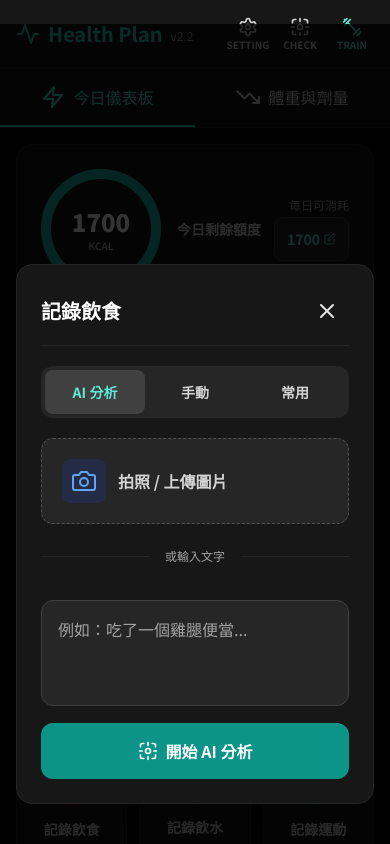
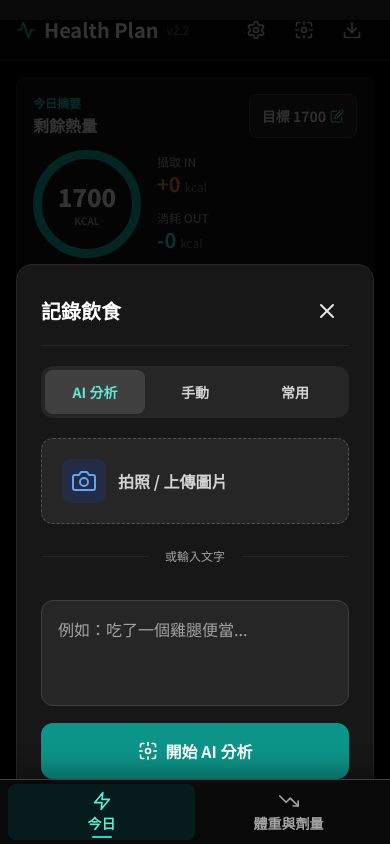
Before and after one commit to peter70chen/Health, a React (Vite) app: page / in a window 390 px wide. Both pictures are taken after a click on the button "記錄飲食". Shown: the top 844 px of the page. Built offline with nearby package versions, Linux system fonts and the light colour scheme.

Commit message:
feat: refine mobile health dashboard

```diff
--- a/src/App.tsx
+++ b/src/App.tsx
@@ -1308,7 +1308,7 @@ const App: React.FC = () => {
   const editingFoodBase = editingFood ? getFoodBaseValues(editingFood) : null;
 
   return (
-    <div className="pb-32 max-w-md mx-auto min-h-screen relative bg-black">
+    <div className="pb-[calc(6.5rem+env(safe-area-inset-bottom))] max-w-md mx-auto min-h-screen relative bg-black">
       {/*
        * 常駐的 live region。必須「先存在於 DOM，之後才變更內容」，
        * 螢幕閱讀器才會播報 —— 若把 role="status" 掛在條件渲染的 toast 上，
@@ -1328,12 +1328,12 @@ const App: React.FC = () => {
       )}
 
       {/* Header */}
-      <header className="sticky top-0 bg-neutral-900 z-50 px-4 pt-[calc(env(safe-area-inset-top)+0.75rem)] pb-3 flex justify-between items-center shadow-md border-b border-neutral-800">
-        <h1 className="text-lg min-[360px]:text-xl font-bold text-teal-400 flex items-center gap-2 whitespace-nowrap shrink-0"><Icons.Activity /> Health Plan <span className="hidden min-[380px]:inline text-xs text-neutral-400 font-normal mt-1">{APP_DISPLAY_VERSION}</span></h1>
-        <div className="flex gap-2">
-          <button aria-label="開啟設定" onClick={() => setShowSettings(!showSettings)} className={`flex flex-col items-center justify-center min-w-[44px] min-h-[44px] hover:text-teal-300 ${hasAnyKey ? 'text-teal-300' : 'text-neutral-300'}`}><Icons.Settings /><span className="text-[10px] font-bold max-[340px]:sr-only">SETTING</span></button>
-          <button aria-label="資料健康檢查" onClick={() => setShowDataHealth(true)} className={`flex flex-col items-center justify-center min-w-[44px] min-h-[44px] hover:text-teal-300 ${dataHealthIssues.length > 0 ? 'text-amber-300' : 'text-neutral-300'}`}><Icons.ScanEye /><span className="text-[10px] font-bold max-[340px]:sr-only">CHECK</span></button>
-          <button aria-label="匯出訓練資料" onClick={handleTrainingExport} className="flex flex-col items-center justify-center min-w-[44px] min-h-[44px] text-teal-300 hover:text-teal-200"><Icons.Dumbbell className="w-5 h-5" /><span className="text-[10px] font-bold max-[340px]:sr-only">TRAIN</span></button>
+      <header className="sticky top-0 bg-neutral-950/95 backdrop-blur z-50 px-4 pt-[calc(env(safe-area-inset-top)+0.5rem)] pb-2 flex justify-between items-center border-b border-neutral-800">
+        <h1 className="text-lg min-[360px]:text-xl font-bold text-white flex items-center gap-2 whitespace-nowrap shrink-0"><Icons.Activity className="w-5 h-5 text-teal-400" /> Health Plan <span className="hidden min-[390px]:inline text-xs text-neutral-500 font-normal">{APP_DISPLAY_VERSION}</span></h1>
+        <div className="flex gap-1">
+          <button title="設定" aria-label="開啟設定" onClick={() => setShowSettings(!showSettings)} className={`flex items-center justify-center min-w-[44px] min-h-[44px] rounded-lg hover:bg-neutral-800 hover:text-teal-300 ${hasAnyKey ? 'text-teal-300' : 'text-neutral-300'}`}><Icons.Settings /></button>
+          <button title="資料健康檢查" aria-label="資料健康檢查" onClick={() => setShowDataHealth(true)} className={`relative flex items-center justify-center min-w-[44px] min-h-[44px] rounded-lg hover:bg-neutral-800 hover:text-teal-300 ${dataHealthIssues.length > 0 ? 'text-amber-300' : 'text-neutral-300'}`}><Icons.ScanEye />{dataHealthIssues.length > 0 && <span aria-hidden="true" className="absolute top-2 right-2 w-2 h-2 rounded-full bg-amber-400" />}</button>
+          <button title="匯出訓練資料" aria-label="匯出訓練資料" onClick={handleTrainingExport} className="flex items-center justify-center min-w-[44px] min-h-[44px] rounded-lg text-neutral-300 hover:bg-neutral-800 hover:text-teal-300"><Icons.Download className="w-5 h-5" /></button>
         </div>
       </header>
 
@@ -1446,13 +1446,7 @@ const App: React.FC = () => {
         onConfirm={confirmQuickWater}
       />
 
-      {/* Tab Navigation */}
-      <nav aria-label="主要功能" className="flex bg-neutral-900 border-b border-neutral-800 sticky top-[calc(68px+env(safe-area-inset-top))] z-40 shadow-sm">
-        <button aria-current={activeTab === 'daily' ? 'page' : undefined} onClick={() => setActiveTab('daily')} className={`flex-1 min-h-[56px] py-4 text-base font-medium flex justify-center gap-2 ${activeTab === 'daily' ? 'text-teal-300 border-b-2 border-teal-400' : 'text-neutral-300'}`}><Icons.Zap /> 今日儀表板</button>
-        <button aria-current={activeTab === 'weight' ? 'page' : undefined} onClick={() => setActiveTab('weight')} className={`flex-1 min-h-[56px] py-4 text-base font-medium flex justify-center gap-2 ${activeTab === 'weight' ? 'text-teal-300 border-b-2 border-teal-400' : 'text-neutral-300'}`}><Icons.TrendingDown /> 體重與劑量</button>
-      </nav>
-
-      <main className="p-4 space-y-6">
+      <main className="p-4 space-y-5">
         {activeTab === 'daily' && (
           <>
             {isViewingHistory && (
@@ -1566,7 +1560,7 @@ const App: React.FC = () => {
             <DailyList foodList={dailyFoodList} waterList={dailyWaterList} activityList={dailyActivityList} setConfirmModal={setConfirmModal} onEditFoodPortion={openFoodPortionEditor} />
 
             {/* Trend Chart */}
-            <div className="bg-neutral-900 rounded-2xl shadow-sm border border-neutral-800 p-5 mt-8">
+            <div className="bg-neutral-900 rounded-lg border border-neutral-800 p-4 mt-8">
               <div className="flex flex-wrap items-center justify-between mb-4 gap-2">
                 <h2 className="font-bold text-neutral-300 text-base flex items-center gap-2"><Icons.TrendingUp /> 熱量趨勢</h2>
                 <div className="flex items-center gap-2">
@@ -1650,10 +1644,10 @@ const App: React.FC = () => {
         {activeTab === 'weight' && (
           <>
             <WeightStats currentWeight={currentWeight} bmi={bmi} />
-            <div className="bg-neutral-900 rounded-2xl shadow-sm border border-neutral-800 p-6">
+            <div className="bg-neutral-900 rounded-lg border border-neutral-800 p-4">
               <div className="flex items-center justify-between mb-4">
                 <h2 className="font-bold text-neutral-300 text-base">體重與體脂追蹤</h2>
-                <select value={weightRange} onChange={(e) => setWeightRange(Number(e.target.value))} className="text-sm bg-neutral-800 border-none rounded-lg pl-3 pr-10 py-2 text-neutral-300 font-bold outline-none cursor-pointer">
+                <select aria-label="體重趨勢範圍" value={weightRange} onChange={(e) => setWeightRange(Number(e.target.value))} className="min-h-[44px] text-sm bg-neutral-800 border-none rounded-lg pl-3 pr-10 py-2 text-neutral-300 font-bold outline-none cursor-pointer">
                   <option value={7}>7天</option>
                   <option value={14}>14天</option>
                   <option value={30}>30天</option>
@@ -1692,6 +1686,11 @@ const App: React.FC = () => {
           </>
         )}
       </main>
+
+      <nav aria-label="主要功能" className="fixed bottom-0 left-1/2 -translate-x-1/2 z-50 w-full max-w-md grid grid-cols-2 bg-neutral-950/95 backdrop-blur border-t border-neutral-700 px-2 pt-1 pb-[calc(env(safe-area-inset-bottom)+0.25rem)] shadow-[0_-8px_24px_rgba(0,0,0,0.35)]">
+        <button aria-current={activeTab === 'daily' ? 'page' : undefined} onClick={() => setActiveTab('daily')} className={`relative min-h-[56px] rounded-lg text-sm font-bold flex flex-col items-center justify-center gap-0.5 ${activeTab === 'daily' ? 'text-teal-300 bg-teal-950/50' : 'text-neutral-400 hover:text-neutral-200'}`}><Icons.Zap className="w-5 h-5" /> 今日{activeTab === 'daily' && <span aria-hidden="true" className="absolute bottom-0.5 w-5 h-0.5 rounded-full bg-teal-400" />}</button>
+        <button aria-current={activeTab === 'weight' ? 'page' : undefined} onClick={() => setActiveTab('weight')} className={`relative min-h-[56px] rounded-lg text-sm font-bold flex flex-col items-center justify-center gap-0.5 ${activeTab === 'weight' ? 'text-teal-300 bg-teal-950/50' : 'text-neutral-400 hover:text-neutral-200'}`}><Icons.TrendingDown className="w-5 h-5" /> 體重與劑量{activeTab === 'weight' && <span aria-hidden="true" className="absolute bottom-0.5 w-5 h-0.5 rounded-full bg-teal-400" />}</button>
+      </nav>
     </div>
   );
 };
--- a/src/components/tabs/ActionButtons.tsx
+++ b/src/components/tabs/ActionButtons.tsx
@@ -7,18 +7,18 @@ interface ActionButtonsProps {
 
 export const ActionButtons: React.FC<ActionButtonsProps> = ({ setInputModalType }) => {
   return (
-    <div className="grid grid-cols-3 gap-3">
-      <button onClick={() => setInputModalType('food')} className="bg-neutral-900 p-4 rounded-xl shadow-sm h-32 flex flex-col items-center justify-center gap-3 active:scale-95 transition-transform border border-neutral-800">
-        <div className="bg-orange-900/30 p-3 rounded-full text-orange-500"><Icons.Utensils /></div>
-        <span className="text-sm font-bold text-neutral-300">記錄飲食</span>
+    <div role="group" aria-label="快速記錄" className="grid grid-cols-3 gap-2">
+      <button onClick={() => setInputModalType('food')} className="min-h-[72px] bg-neutral-900 px-2 py-3 rounded-lg flex flex-col items-center justify-center gap-1.5 active:scale-[0.98] transition-transform border border-neutral-800 hover:border-orange-800">
+        <Icons.Utensils className="w-5 h-5 text-orange-400" />
+        <span className="text-sm font-bold text-neutral-200 whitespace-nowrap">記錄飲食</span>
       </button>
-      <button onClick={() => setInputModalType('water')} className="bg-neutral-900 p-4 rounded-xl shadow-sm h-32 flex flex-col items-center justify-center gap-3 active:scale-95 transition-transform border border-neutral-800">
-        <div className="bg-blue-900/30 p-3 rounded-full text-blue-500"><Icons.Water /></div>
-        <span className="text-sm font-bold text-neutral-300">記錄飲水</span>
+      <button onClick={() => setInputModalType('water')} className="min-h-[72px] bg-neutral-900 px-2 py-3 rounded-lg flex flex-col items-center justify-center gap-1.5 active:scale-[0.98] transition-transform border border-neutral-800 hover:border-blue-800">
+        <Icons.Water className="w-5 h-5 text-blue-400" />
+        <span className="text-sm font-bold text-neutral-200 whitespace-nowrap">記錄飲水</span>
       </button>
-      <button onClick={() => setInputModalType('activity')} className="bg-neutral-900 p-4 rounded-xl shadow-sm h-32 flex flex-col items-center justify-center gap-3 active:scale-95 transition-transform border border-neutral-800">
-        <div className="bg-teal-900/30 p-3 rounded-full text-teal-500"><Icons.Zap /></div>
-        <span className="text-sm font-bold text-neutral-300">記錄運動</span>
+      <button onClick={() => setInputModalType('activity')} className="min-h-[72px] bg-neutral-900 px-2 py-3 rounded-lg flex flex-col items-center justify-center gap-1.5 active:scale-[0.98] transition-transform border border-neutral-800 hover:border-teal-800">
+        <Icons.Zap className="w-5 h-5 text-teal-400" />
+        <span className="text-sm font-bold text-neutral-200 whitespace-nowrap">記錄運動</span>
       </button>
     </div>
   );
--- a/src/components/tabs/DailyList.tsx
+++ b/src/components/tabs/DailyList.tsx
@@ -12,8 +12,6 @@ interface DailyListProps {
 }
 
 export const DailyList: React.FC<DailyListProps> = ({ foodList, waterList, activityList, setConfirmModal, onEditFoodPortion }) => {
-  const hasAnyRecords = foodList.length > 0 || waterList.length > 0 || activityList.length > 0;
-
   // 收合狀態管理 - 預設收合
   const [isFoodExpanded, setIsFoodExpanded] = useState(false);
   const [isWaterExpanded, setIsWaterExpanded] = useState(false);
@@ -27,7 +25,7 @@ export const DailyList: React.FC<DailyListProps> = ({ foodList, waterList, activ
   return (
     <div className="space-y-4">
       {/* Food Section */}
-      <div className="bg-neutral-900 rounded-xl border border-neutral-800 overflow-hidden">
+      <div className="bg-neutral-900 rounded-lg border border-neutral-800 overflow-hidden">
         <button
           onClick={() => setIsFoodExpanded(!isFoodExpanded)}
           aria-expanded={isFoodExpanded}
@@ -49,12 +47,12 @@ export const DailyList: React.FC<DailyListProps> = ({ foodList, waterList, activ
         {isFoodExpanded && (
           <div className="px-4 pb-4 space-y-2 border-t border-neutral-800">
             {foodList.length > 0 ? foodList.map(l => (
-              <div key={l.id} className="bg-neutral-800/50 p-3 rounded-lg flex justify-between items-center mt-2">
-                <div className="flex items-center gap-3">
+              <div key={l.id} className="bg-neutral-800/50 p-3 rounded-lg flex justify-between items-center gap-1 mt-2">
+                <div className="flex items-center gap-3 min-w-0 flex-1">
                   <div className="p-2 rounded-lg bg-orange-900/20 text-orange-500">
                     <Icons.Utensils className="w-4 h-4" />
                   </div>
-                  <div>
+                  <div className="min-w-0">
                     <div className="font-bold text-neutral-200 text-sm">
                       {l.foodName}
                       {l.portion && l.portion !== 1 && <span className="ml-2 text-xs bg-neutral-700 text-neutral-400 px-2 py-0.5 rounded-full">x{l.portion}</span>}
@@ -74,7 +72,7 @@ export const DailyList: React.FC<DailyListProps> = ({ foodList, waterList, activ
                     </div>
                   </div>
                 </div>
-                <div className="flex items-center gap-1">
+                <div className="flex items-center gap-1 shrink-0">
                   <button onClick={() => onEditFoodPortion(l)} className="text-neutral-400 hover:text-teal-400 active:scale-90 transition-transform min-w-[44px] min-h-[44px] flex items-center justify-center" aria-label="調整份量">
                     <Icons.Edit className="w-4 h-4" />
                   </button>
@@ -89,7 +87,7 @@ export const DailyList: React.FC<DailyListProps> = ({ foodList, waterList, activ
       </div>
 
       {/* Water Section */}
-      <div className="bg-neutral-900 rounded-xl border border-neutral-800 overflow-hidden">
+      <div className="bg-neutral-900 rounded-lg border border-neutral-800 overflow-hidden">
         <button
           onClick={() => setIsWaterExpanded(!isWaterExpanded)}
           aria-expanded={isWaterExpanded}
@@ -111,12 +109,12 @@ export const DailyList: React.FC<DailyListProps> = ({ foodList, waterList, activ
         {isWaterExpanded && (
           <div className="px-4 pb-4 space-y-2 border-t border-neutral-800">
             {waterList.length > 0 ? waterList.map(l => (
-              <div key={l.id} className="bg-neutral-800/50 p-3 rounded-lg flex justify-between items-center mt-2">
-                <div className="flex items-center gap-3">
+              <div key={l.id} className="bg-neutral-800/50 p-3 rounded-lg flex justify-between items-center gap-1 mt-2">
+                <div className="flex items-center gap-3 min-w-0 flex-1">
                   <div className="p-2 rounded-lg bg-blue-900/20 text-blue-500">
                     <Icons.Water className="w-4 h-4" />
                   </div>
-                  <div>
+                  <div className="min-w-0">
                     <div className="font-bold text-neutral-200 text-sm">
                       {l.beverageName || '飲水'}
                     </div>
@@ -136,7 +134,7 @@ export const DailyList: React.FC<DailyListProps> = ({ foodList, waterList, activ
       </div>
 
       {/* Activity Section */}
-      <div className="bg-neutral-900 rounded-xl border border-neutral-800 overflow-hidden">
+      <div className="bg-neutral-900 rounded-lg border border-neutral-800 overflow-hidden">
         <button
           onClick={() => setIsActivityExpanded(!isActivityExpanded)}
           aria-expanded={isActivityExpanded}
@@ -158,12 +156,12 @@ export const DailyList: React.FC<DailyListProps> = ({ foodList, waterList, activ
         {isActivityExpanded && (
           <div className="px-4 pb-4 space-y-2 border-t border-neutral-800">
             {activityList.length > 0 ? activityList.map(l => (
-              <div key={l.id} className="bg-neutral-800/50 p-3 rounded-lg flex justify-between items-center mt-2">
-                <div className="flex items-center gap-3">
+              <div key={l.id} className="bg-neutral-800/50 p-3 rounded-lg flex justify-between items-center gap-1 mt-2">
+                <div className="flex items-center gap-3 min-w-0 flex-1">
                   <div className="p-2 rounded-lg bg-teal-900/20 text-teal-500">
                     <Icons.Zap className="w-4 h-4" />
                   </div>
-                  <div>
+                  <div className="min-w-0">
                     <div className="font-bold text-neutral-200 text-sm">
                       {l.activityName ? `運動 (${l.activityName})` : '運動'}
                     </div>
@@ -182,13 +180,6 @@ export const DailyList: React.FC<DailyListProps> = ({ foodList, waterList, activ
           </div>
         )}
       </div>
-
-      {/* Empty state for all */}
-      {!hasAnyRecords && (
-        <div className="text-center py-10 text-neutral-400 text-sm">
-          今天還沒有任何記錄喔！<br />點擊上方按鈕開始記錄吧 ✨
-        </div>
-      )}
     </div>
   );
 };
--- a/src/components/tabs/DashboardCard.tsx
+++ b/src/components/tabs/DashboardCard.tsx
@@ -19,8 +19,8 @@ interface DashboardCardProps {
 
 // 環形進度圖元件
 const CircularProgress: React.FC<{ remaining: number; total: number }> = ({ remaining, total }) => {
-  const size = 120;
-  const strokeWidth = 10;
+  const size = 108;
+  const strokeWidth = 9;
   const radius = (size - strokeWidth) / 2;
   const circumference = 2 * Math.PI * radius;
 
@@ -38,7 +38,7 @@ const CircularProgress: React.FC<{ remaining: number; total: number }> = ({ rema
   };
 
   return (
-    <div className="relative" style={{ width: size, height: size }}>
+    <div className="relative shrink-0" style={{ width: size, height: size }}>
       <svg width={size} height={size} className="transform -rotate-90">
         {/* 背景圓環 */}
         <circle
@@ -70,7 +70,7 @@ const CircularProgress: React.FC<{ remaining: number; total: number }> = ({ rema
        * 超標是這個 app 的常態情境，所以維持 text-2xl / font-extrabold。
        */}
       <div className="absolute inset-0 flex flex-col items-center justify-center">
-        <div className={`text-2xl font-extrabold ${remaining < 0 ? 'text-red-500' : 'text-white'}`}>
+        <div className={`text-2xl font-extrabold tabular-nums ${remaining < 0 ? 'text-red-400' : 'text-white'}`}>
           {remaining}
         </div>
         <div className="text-[10px] text-neutral-400 font-bold">KCAL</div>
@@ -112,32 +112,32 @@ export const DashboardCard: React.FC<DashboardCardProps> = ({
   onQuickAddWater
 }) => {
   return (
-    <div className="bg-neutral-900 rounded-2xl shadow-sm border border-neutral-800 p-6">
-      <div className="grid grid-cols-[minmax(0,1fr)_auto] items-center gap-3 mb-4 border-b border-neutral-800 pb-4">
-        {/* 左側：環形進度圖。攝取/消耗數字由下方 IN/OUT 卡呈現，這裡不重複 */}
-        <div className="flex min-w-0 flex-col items-center gap-2 min-[380px]:flex-row min-[380px]:gap-4">
-          <CircularProgress remaining={remaining} total={dailyTarget} />
-          <div className="whitespace-nowrap text-sm text-neutral-300 font-bold">今日剩餘額度</div>
+    <section aria-labelledby="daily-summary-title" className="bg-neutral-900 rounded-lg border border-neutral-800 p-4">
+      <div className="flex items-center justify-between gap-3 mb-3">
+        <div>
+          <p className="text-xs font-bold text-teal-400 mb-0.5">今日摘要</p>
+          <h2 id="daily-summary-title" className="text-base font-bold text-white">剩餘熱量</h2>
         </div>
-        {/* 右側：每日目標 */}
-        <div className="text-right flex flex-col items-end">
-          <div className="text-xs text-neutral-400">每日可消耗</div>
-          <button aria-label={`調整每日可消耗目標，目前 ${dailyTarget} 大卡`} onClick={() => openTargetModal('daily')} className="min-h-[44px] text-sm font-bold text-teal-300 hover:text-white bg-neutral-800 hover:bg-neutral-700 px-3 py-2 rounded-lg transition-colors flex items-center gap-1 mt-1 border border-neutral-700">
-            {dailyTarget} <Icons.Edit className="w-3 h-3" />
+        <button aria-label={`調整每日可消耗目標，目前 ${dailyTarget} 大卡`} onClick={() => openTargetModal('daily')} className="min-h-[44px] text-sm font-bold text-neutral-200 hover:text-white bg-neutral-800 hover:bg-neutral-700 px-3 py-2 rounded-lg transition-colors flex items-center gap-1 border border-neutral-700">
+            目標 {dailyTarget} <Icons.Edit className="w-3.5 h-3.5 text-teal-300" />
           </button>
+      </div>
+      <div className="flex items-center gap-4 pb-4 border-b border-neutral-800">
+        <CircularProgress remaining={remaining} total={dailyTarget} />
+        <div className="flex-1 min-w-0">
+          <div className="grid grid-cols-1 gap-3">
+            <div>
+              <div className="text-xs text-neutral-400 font-medium">攝取 IN</div>
+              <div className="flex items-baseline gap-1"><div className="text-xl font-bold text-orange-400 tabular-nums">+{dailyFood.cal}</div><span className="text-xs text-neutral-500">kcal</span></div>
+            </div>
+            <div>
+              <div className="text-xs text-neutral-400 font-medium">消耗 OUT</div>
+              <div className="flex items-baseline gap-1"><div className="text-xl font-bold text-teal-300 tabular-nums">-{dailyAct.cal + dailyRes.cal}</div><span className="text-xs text-neutral-500">kcal</span></div>
+            </div>
+          </div>
         </div>
       </div>
-      <div className="grid grid-cols-2 gap-4 text-center">
-        <div className="bg-orange-900/20 rounded-xl p-3 border border-orange-900/30">
-          <div className="text-sm text-orange-400 mb-1 font-bold">攝取 IN</div>
-          <div className="text-2xl font-bold text-orange-500">{dailyFood.cal}</div>
-        </div>
-        <div className="bg-teal-900/20 rounded-xl p-3 border border-teal-900/30 relative group">
-          <div className="text-sm text-teal-400 mb-1 font-bold">消耗 OUT</div>
-          <div className="text-2xl font-bold text-teal-500">-{dailyAct.cal + dailyRes.cal}</div>
-        </div>
-      </div>
-      <div className="mt-4 mb-4">
+      <div className="mt-3">
         <WaterCup
           current={dailyWater}
           target={waterTarget}
@@ -145,12 +145,12 @@ export const DashboardCard: React.FC<DashboardCardProps> = ({
           onLongPress={onQuickAddWater}
         />
       </div>
-      <div className="mt-5 space-y-2.5">
+      <div className="mt-4 pt-4 border-t border-neutral-800 space-y-3">
         <MacroBar nutrient={NUTRIENTS.protein} current={dailyFood.pro} target={CONFIG.PRO_TARGET} />
         <MacroBar nutrient={NUTRIENTS.carbs} current={dailyFood.carbs} target={CONFIG.CARB_TARGET} />
         <MacroBar nutrient={NUTRIENTS.fat} current={dailyFood.fat} target={CONFIG.FAT_TARGET} />
         <MacroBar nutrient={NUTRIENTS.fiber} current={dailyFood.fib} target={CONFIG.FIBER_TARGET} />
       </div>
-    </div>
+    </section>
   );
 };
--- a/src/components/ui/WaterCup.tsx
+++ b/src/components/ui/WaterCup.tsx
@@ -87,8 +87,8 @@ export const WaterCup: React.FC<WaterCupProps> = ({ current, target, onClick, on
                     <span className="text-xs font-medium text-neutral-400">/ {target} ml</span>
                 </div>
                 {isReached && (
-                    <div className="inline-flex items-center gap-1 text-[10px] font-bold text-green-400 bg-green-900/40 px-2 py-0.5 rounded-full w-fit">
-                        ✨ 目標達成
+                    <div className="inline-flex items-center gap-1 text-[10px] font-bold text-green-400 bg-green-900/40 px-2 py-0.5 rounded w-fit">
+                        <Icons.Check className="w-3 h-3" /> 目標達成
                     </div>
                 )}
             </div>
--- a/src/lib/nutrientTheme.ts
+++ b/src/lib/nutrientTheme.ts
@@ -28,8 +28,8 @@ export const NUTRIENTS: Record<NutrientKey, NutrientStyle> = {
   calories: { label: '熱量', short: 'kcal', text: 'text-orange-500', bar: 'bg-orange-500', barText: 'text-orange-300' },
   protein: { label: '蛋白質攝取', short: 'P', text: 'text-blue-400', bar: 'bg-blue-500', barText: 'text-blue-300' },
   carbs: { label: '碳水化合物攝取', short: 'C', text: 'text-amber-400', bar: 'bg-amber-500', barText: 'text-amber-300' },
-  fat: { label: '脂肪攝取', short: 'F', text: 'text-green-400', bar: 'bg-green-500', barText: 'text-green-300' },
-  // 纖維用紫色而非直覺的綠色：綠色會和脂肪的 green 撞色，
-  // 2026-07-25 真機截圖確認四條並排時兩者一眼分不出來。辨識度優先於語意聯想。
+  // 脂肪用 rose，讓 green 保留給「完成／正常」等狀態，不讓資料與狀態撞色。
+  fat: { label: '脂肪攝取', short: 'F', text: 'text-rose-400', bar: 'bg-rose-500', barText: 'text-rose-300' },
+  // 纖維維持紫色，與另外三項及介面狀態都有清楚區隔。
   fiber: { label: '膳食纖維攝取', short: '纖', text: 'text-violet-400', bar: 'bg-violet-500', barText: 'text-violet-300' },
 };
```
Also changed, not shown: src/components/charts/TrendChart.tsx (+10 -15 lines), src/components/charts/WeightChart.tsx (+10 -3 lines), src/components/tabs/WeightForm.tsx (+16 -16 lines), src/components/tabs/WeightStats.tsx (+8 -10 lines), 2 other files (tests, documents, lock files or other folders).
